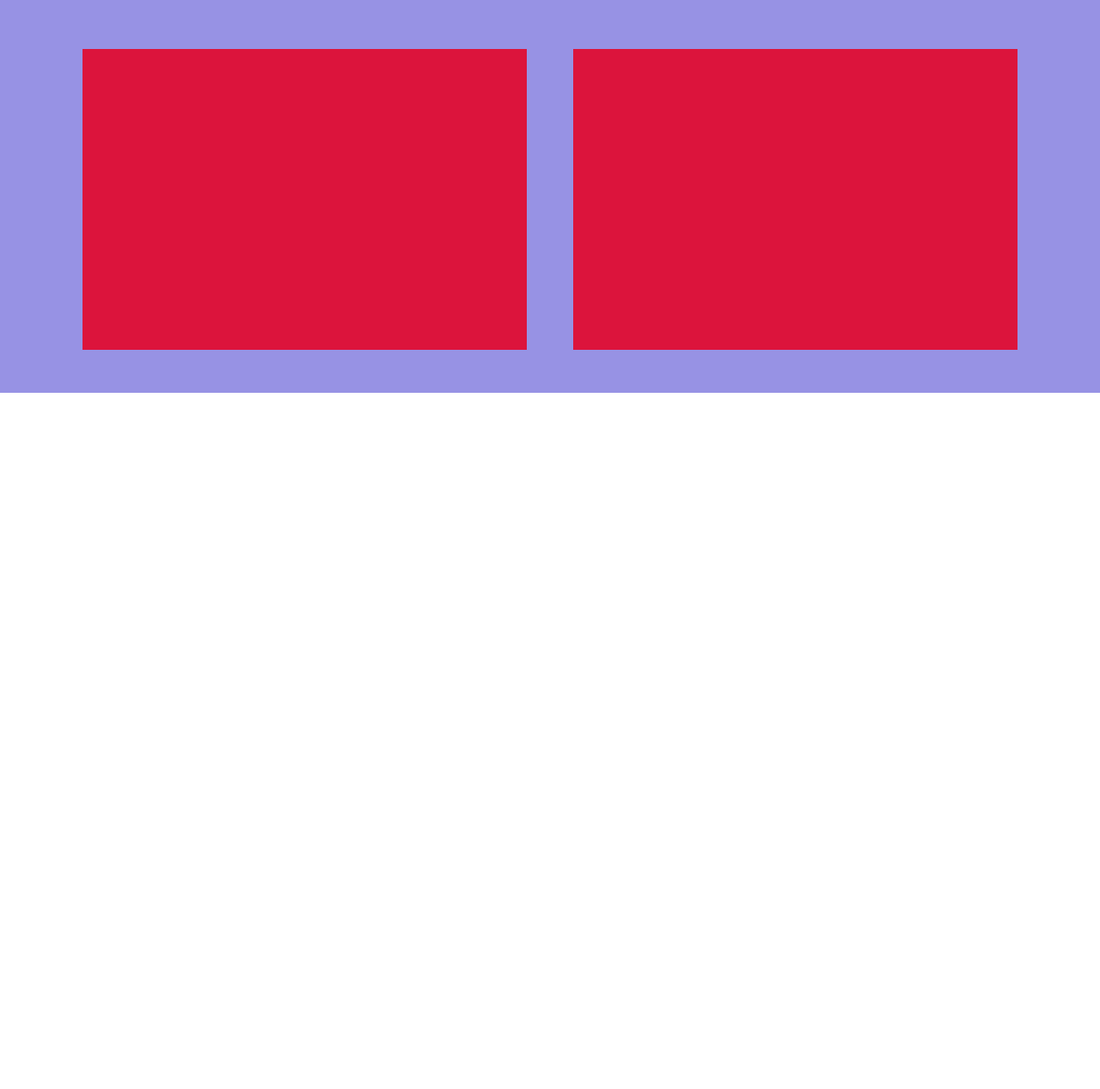
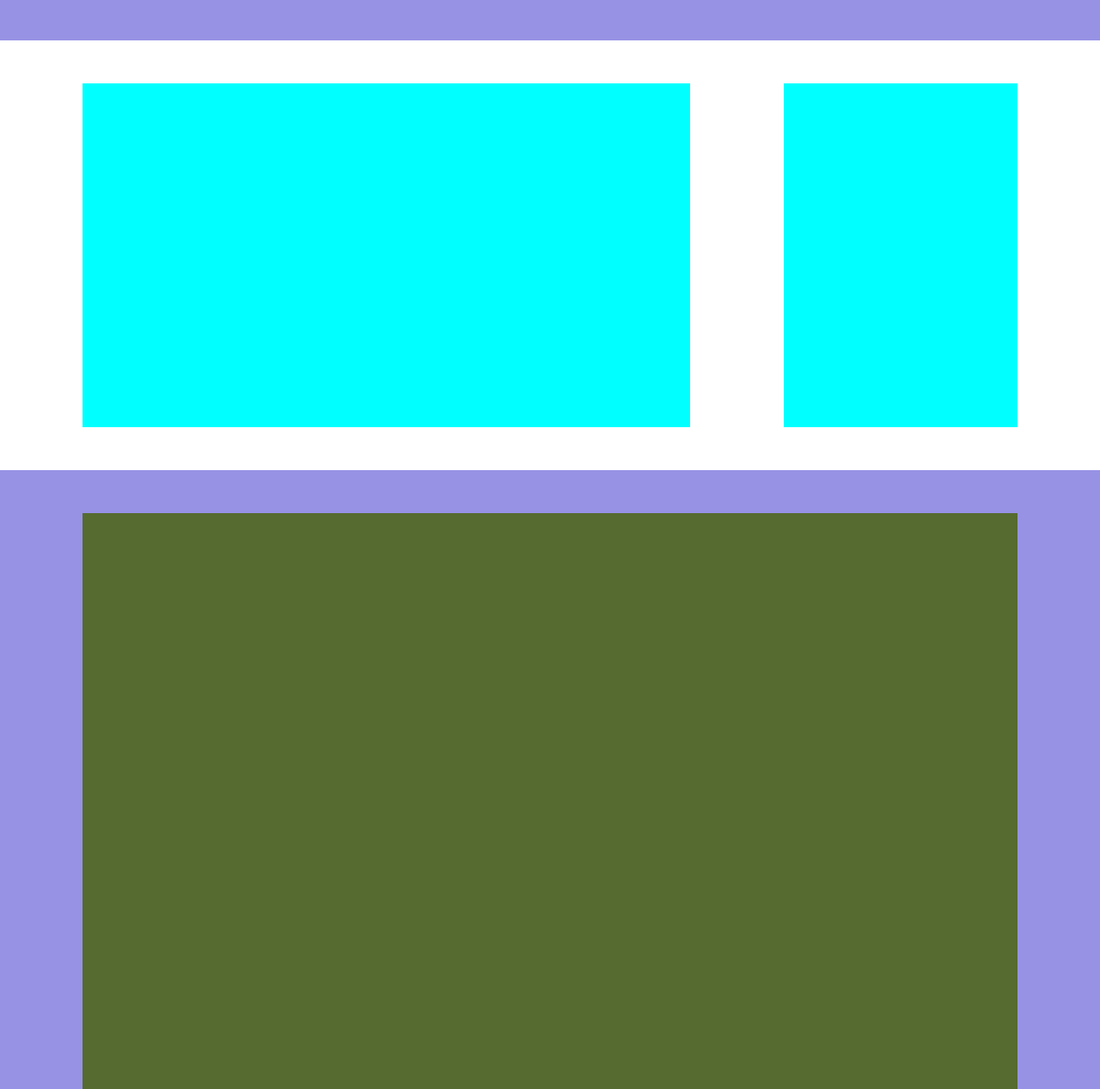
Before and after one commit to NicolaPiperis/htmlcss-responsive-layout, a plain HTML site: page index.html in a window 1280 px wide. Shown: the part 4613-5880 px from the top of the page at 86% size. Before the commit the page ends 5070 px from the top, so only its background shows below. Drawn offline with Linux system fonts and the light colour scheme.

Commit message:
aboutus and call to action macro

```diff
--- a/css/dekstop.css
+++ b/css/dekstop.css
@@ -26,12 +26,13 @@
     }
 
     /* benefits section */
+
     #benefits-row{
         display:flex;
         justify-content: space-between;
         align-items: center;
         flex-wrap: wrap;
-        gap: 5px;
+        gap: 10px;
     }
 
     .benefits-block{
--- a/css/style.css
+++ b/css/style.css
@@ -81,6 +81,22 @@ header nav{
         margin: 0 auto;
     }
 
+    /* about us section */
+
+    #about-us{
+        padding: 50px 0;
+    }
+
+    #text-aboutus{
+        margin-bottom: 50px;
+    }
+
+    /* call-to-action */
+
+    #call-to-action{
+        background-color: #9792e4;
+        padding: 50px 0;
+    }
 
 
 
@@ -154,3 +170,21 @@ header nav{
         min-height: 350px;
         background-color: crimson;
     }
+
+    /* about-us section */
+
+    #text-aboutus{
+        min-height: 400px;
+        background-color: cyan;
+    }
+
+    #profile-aboutus{
+        min-height: 400px;
+        background-color: cyan;
+    }
+
+    /* call to action section */
+    .start-now{
+        background-color: darkolivegreen;
+        min-height: 800px;
+    }
--- a/css/tablet.css
+++ b/css/tablet.css
@@ -16,6 +16,7 @@
     }
 
     /* benefits section */
+
     #benefits-row{
         display:flex;
         justify-content: space-between;
@@ -27,4 +28,21 @@
     .benefits-block{
         width: calc(95% / 2);
     }
+
+    /* about us section */
+
+    #row-aboutus{
+        display:flex;
+        justify-content: space-between;
+        align-items: center;
+    }
+
+    #profile-aboutus{
+        width: 25%;
+    }
+
+    #text-aboutus{
+        margin-bottom: 0;
+        width: 65%;
+    }
 }
--- a/index.html
+++ b/index.html
@@ -14,8 +14,8 @@
 
     <!-- css connection -->
     <link rel="stylesheet" href="css/style.css">
+    <link rel="stylesheet" href="css/tablet.css">
     <link rel="stylesheet" href="css/dekstop.css">
-    <link rel="stylesheet" href="css/tablet.css">
 
     <!-- respondive key -->
     <meta name="viewport" content="width=device-width, initial-scale=1.0">
@@ -175,12 +175,40 @@
         </section>
 
         <!-- about us -->
-        <section class="container">
+        <section class="container" id="about-us">
+
+            <div id="row-aboutus">
+
+                <!-- text -->
+                <div id="text-aboutus" >
+
+                    <!-- title -->
+                    <h2></h2>
+
+                    <!-- first paragraph -->
+                    <p></p>
+
+                    <!-- second paragraph -->
+                    <p></p>
+
+                </div>
+
+                <!-- linkedin profile -->
+                <div id="profile-aboutus" >
+
+                </div>
+
+            </div>
 
         </section>
 
         <!-- call to action -->
-        <section class="container">
+        <section id="call-to-action">
+
+            <!-- text -->
+            <div class="container start-now">
+
+            </div>
 
         </section>
 
```
